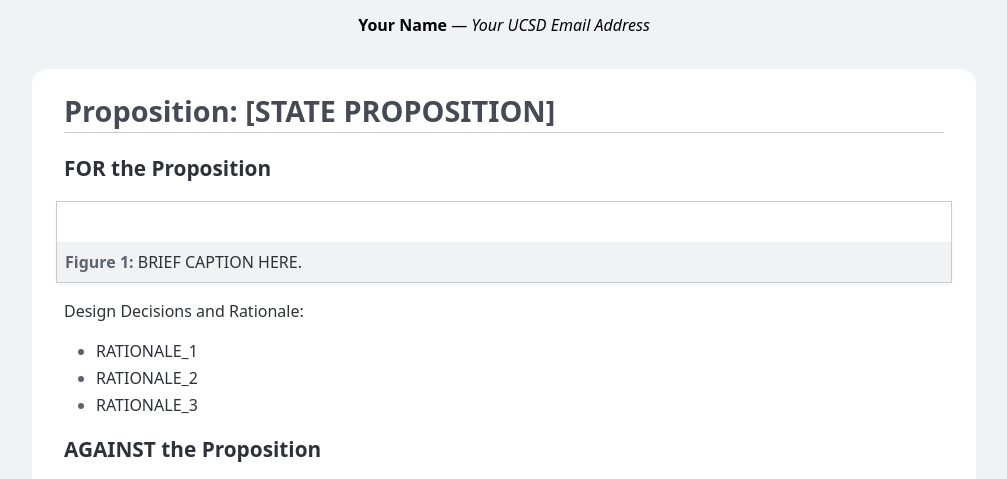
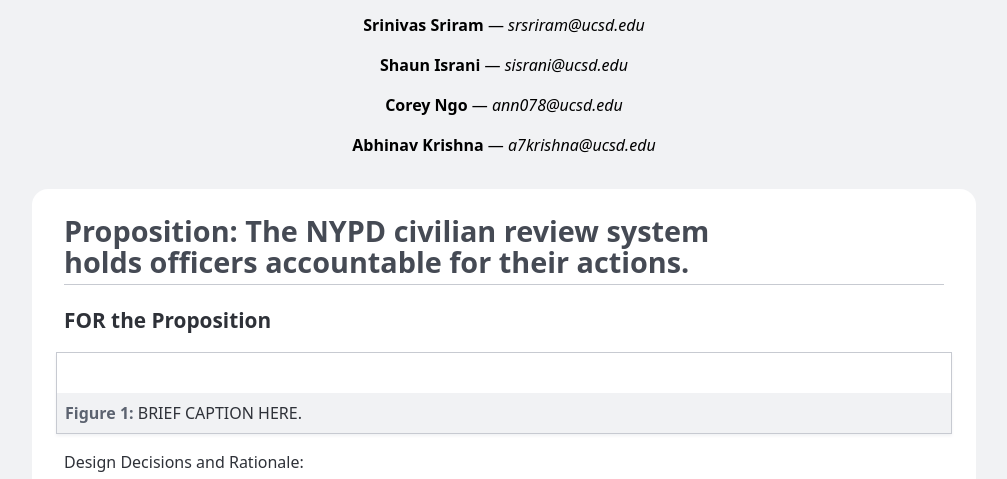
Before and after one commit to srinisriram/Project02-Website, a plain HTML site: page index.html in a window 1280 px wide. Shown: the part 290-769 px from the top of the page, without its empty margins (136-1143 px from the left). Drawn offline with Linux system fonts and the light colour scheme.

Commit message:
add headers

```diff
--- a/index.html
+++ b/index.html
@@ -138,6 +138,11 @@
                     }
                 }
             }
+
+            figure img {
+                max-width: 100%;
+                height: auto;
+            }
         </style>
     </head>
 
@@ -148,11 +153,14 @@
                 Persuasive or Deceptive Visualization?
             </h1>
 
-            <p><strong>Your Name</strong> — <em>Your UCSD Email Address</em></p>
+            <p><strong>Srinivas Sriram</strong> — <em>srsriram@ucsd.edu</em></p>
+            <p><strong>Shaun Israni</strong> — <em>sisrani@ucsd.edu</em></p>
+            <p><strong>Corey Ngo</strong> — <em>ann078@ucsd.edu</em></p>
+            <p><strong>Abhinav Krishna</strong> — <em>a7krishna@ucsd.edu</em></p>
         </header>
 
         <main>
-            <h2>Proposition: [STATE PROPOSITION]</h2>
+            <h2>Proposition: The NYPD civilian review system holds officers accountable for their actions.</h2>
 
             <section>
                 <h3>FOR the Proposition</h3>
```
